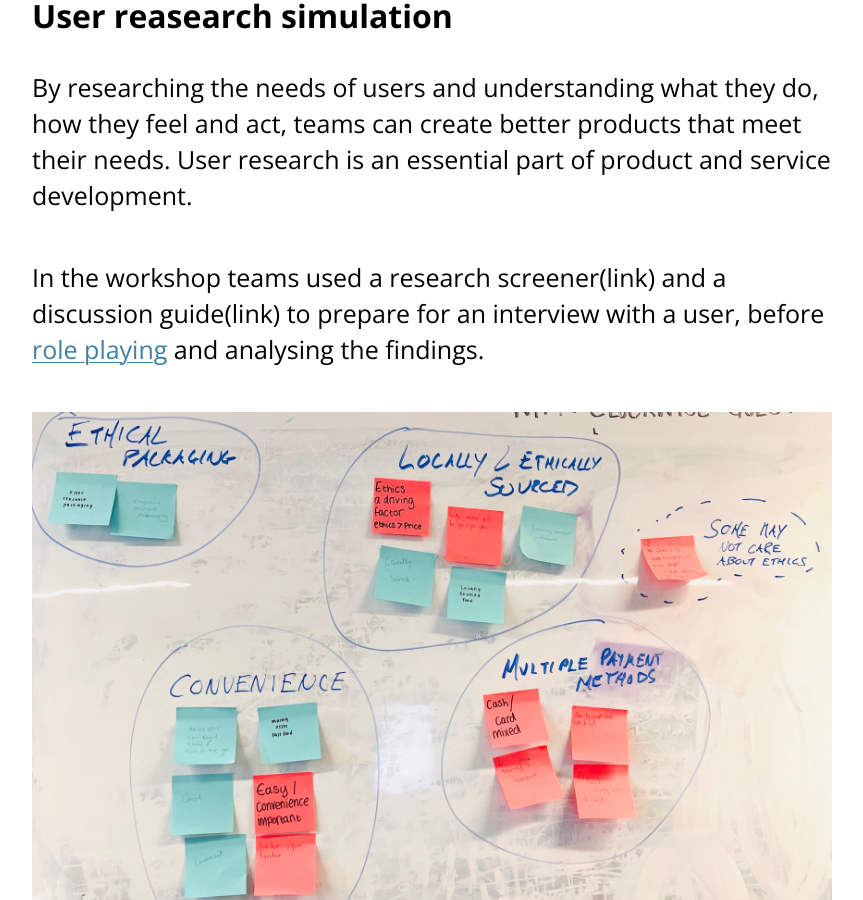
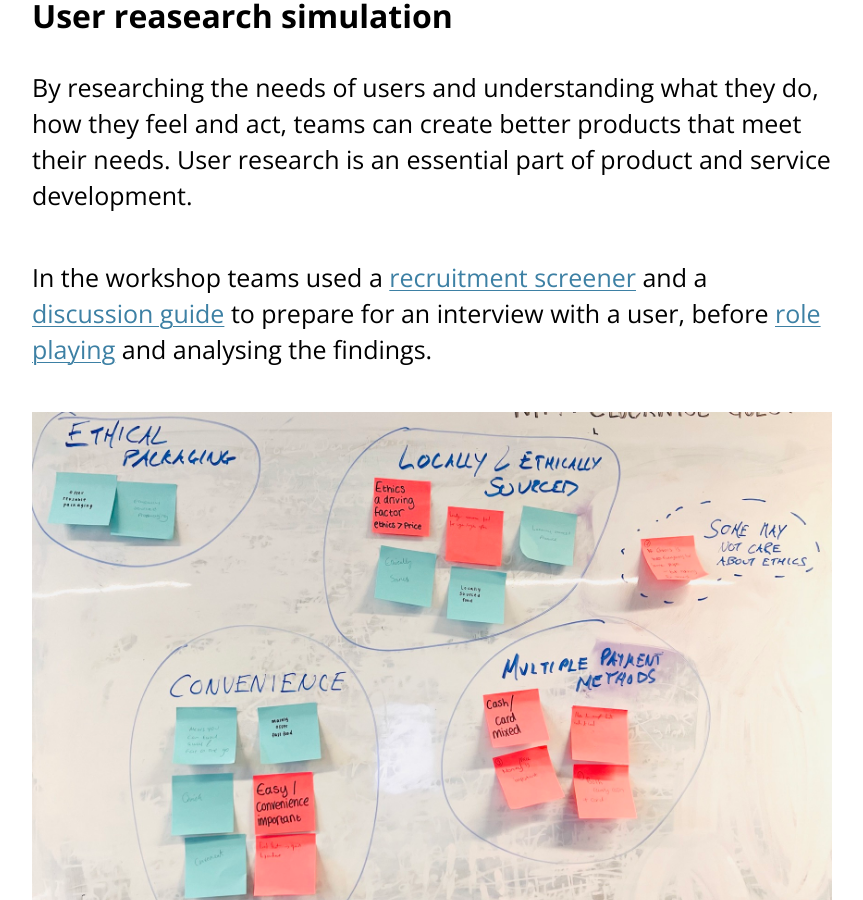
Before and after one commit to learnbymakingwales/learnbymakingwales.github.io, a Jekyll site: the page built from en/resource/design-challenge.md, in a window 1280 px wide and 900 px high, scrolled down 4391 px. Shown: the whole window, without its empty margins (208-1071 px from the left). Built offline with Jekyll 4.4.1, drawn with Linux system fonts in a browser that asks for light colours.

Commit message:
added links to user research templates

```diff
--- a/en/resource/design-challenge.md
+++ b/en/resource/design-challenge.md
@@ -47,7 +47,7 @@ In order to design better products and services teams should understand people u
 ### User reasearch simulation
 By researching the needs of users and understanding what they do, how they feel and act, teams can create better products that meet their needs. User research is an essential part of product and service development.
 
-In the workshop teams used a research screener(link) and a discussion guide(link) to prepare for an interview with a user, before [role playing](https://docs.google.com/document/d/1cLeTz5Isw92DB7RiYZ-jpR2DMSJc4KMkSptn4KVHT8I/edit?usp=sharing) and analysing the findings.
+In the workshop teams used a [recruitment screener](https://digitalpublicservices.sharepoint.com/:w:/g/ucd/EQ-F7h5mSFhAvg3s_wOeBx8BbPVCrsLUytnUXrfPzjoptA?e=maizjN) and a [discussion guide](https://digitalpublicservices-my.sharepoint.com/:w:/g/personal/gabi_mitchem-evans_digitalpublicservices_gov_wales/EW8eV7OIQQpJhl65MJbrsckBy4UK0B9hAx4VRINeHYghnw?e=C5y4eT) to prepare for an interview with a user, before [role playing](https://docs.google.com/document/d/1cLeTz5Isw92DB7RiYZ-jpR2DMSJc4KMkSptn4KVHT8I/edit?usp=sharing) and analysing the findings.
 
 ![our research findings learned that ethical packaging and sourcing and conveience we're important to their target users.](/assets/images/research-findings.jpeg)
 
```
